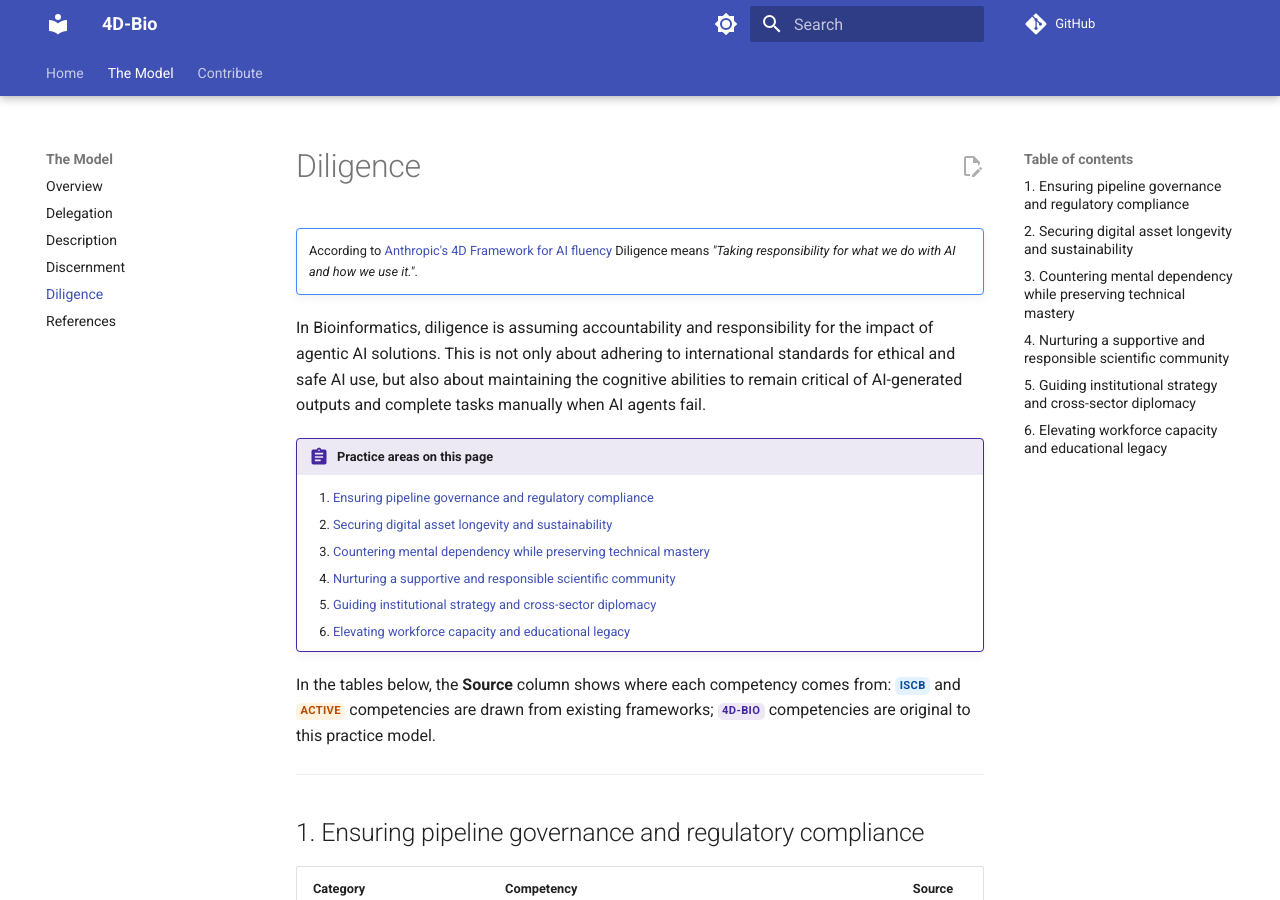
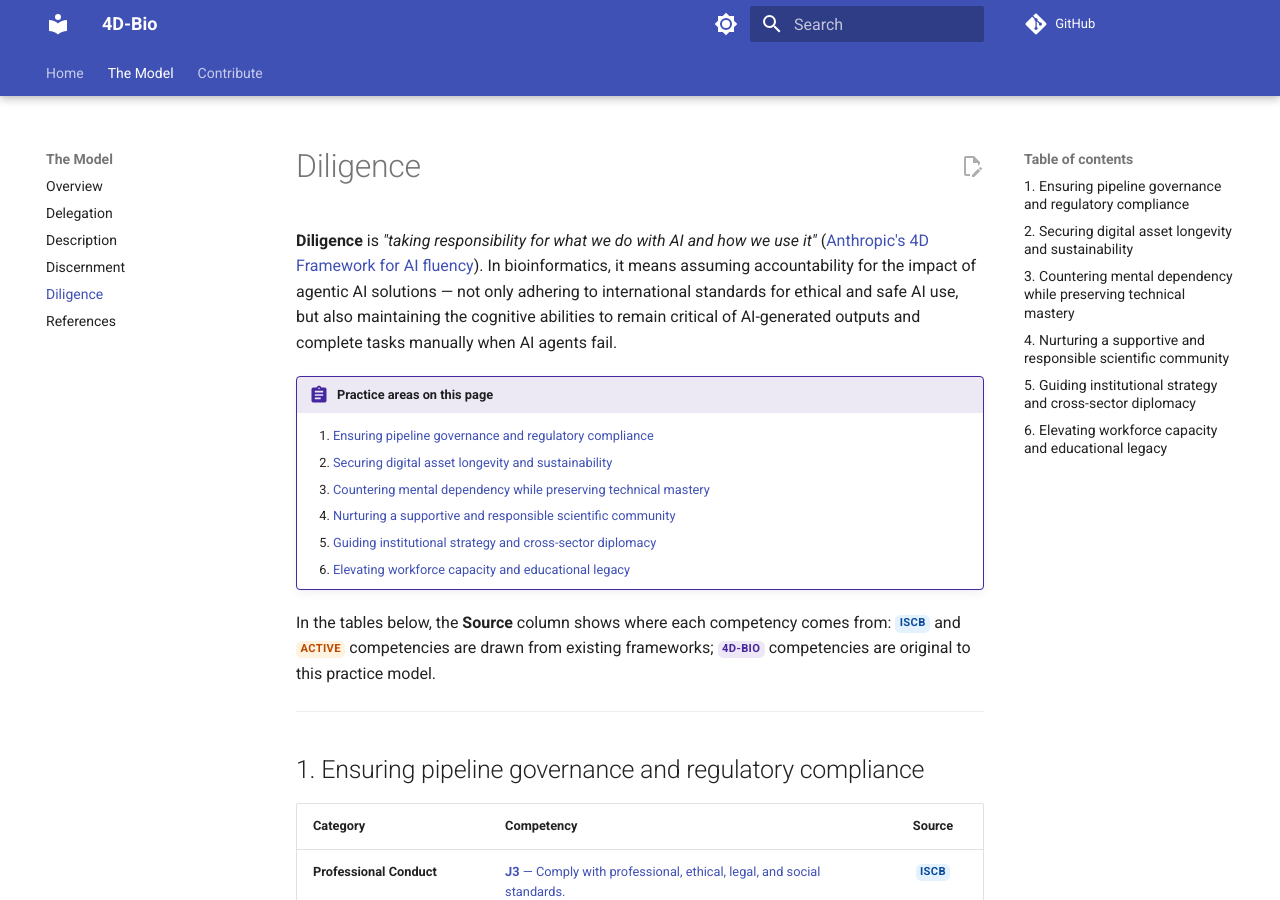
Before and after one commit to larisa-msoto/ai-bioinformatics-practice-model, an MkDocs documentation site: the page built from docs/diligence.md, in a window 1280 px wide and 900 px high. Built offline with MkDocs 1.6.1 and Material for MkDocs 9.7.7, drawn with Linux system fonts in a browser that asks for light colours; comment, search, counter and statistics services are not loaded.

Commit message:
Drop the note box on capability pages; inline the Anthropic definition
Two stacked callouts at the top of each capability page (the grey note box
with Anthropic's definition, then the violet practice-areas box) read as
clutter. Fold the quoted 4D definition into the opening sentence of the
bioinformatics framing paragraph, so the violet "Practice areas on this
page" box is the only callout above the tables.

Co-Authored-By: Claude Sonnet 5 <noreply@anthropic.com>

```diff
--- a/docs/diligence.md
+++ b/docs/diligence.md
@@ -1,9 +1,6 @@
 # Diligence
 
-!!! note ""
-    According to [Anthropic's 4D Framework for AI fluency](https://www-cdn.anthropic.com/334975cdec18f744b4fa511dc8518bd8d119d29d.pdf?ref=hackshackers.com) Diligence means _"Taking responsibility for what we do with AI and how we use it."_.
-
-In Bioinformatics, diligence is assuming accountability and responsibility for the impact of agentic AI solutions. This is not only about adhering to international standards for ethical and safe AI use, but also about maintaining the cognitive abilities to remain critical of AI-generated outputs and complete tasks manually when AI agents fail.
+**Diligence** is _"taking responsibility for what we do with AI and how we use it"_ ([Anthropic's 4D Framework for AI fluency](https://www-cdn.anthropic.com/334975cdec18f744b4fa511dc8518bd8d119d29d.pdf?ref=hackshackers.com)). In bioinformatics, it means assuming accountability for the impact of agentic AI solutions &mdash; not only adhering to international standards for ethical and safe AI use, but also maintaining the cognitive abilities to remain critical of AI-generated outputs and complete tasks manually when AI agents fail.
 
 !!! abstract "Practice areas on this page"
     1. [Ensuring pipeline governance and regulatory compliance](#1-ensuring-pipeline-governance-and-regulatory-compliance)
```
Also changed, not shown: docs/delegation.md (+1 -4 lines), docs/description.md (+1 -4 lines), docs/discernment.md (+1 -4 lines).
